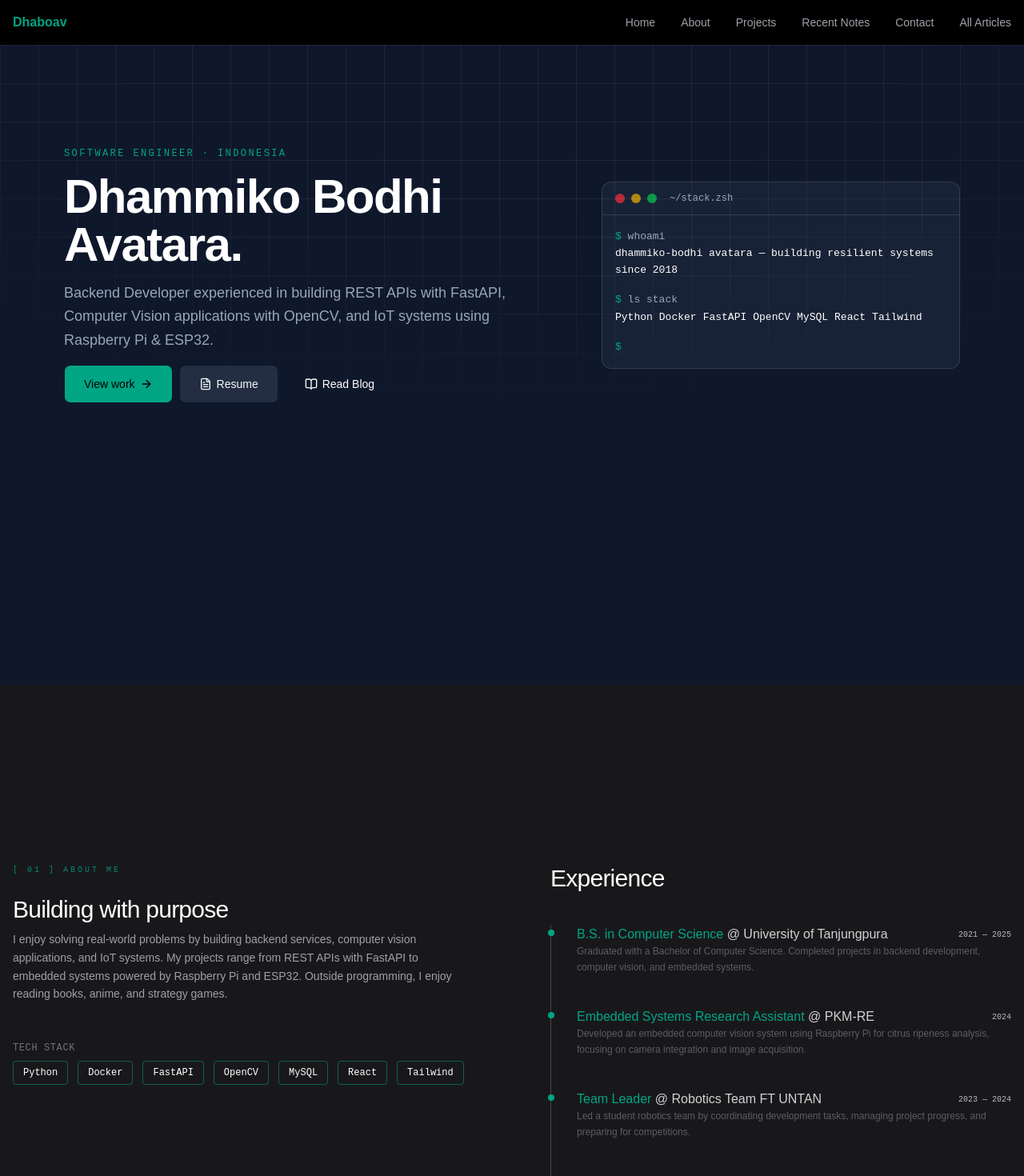
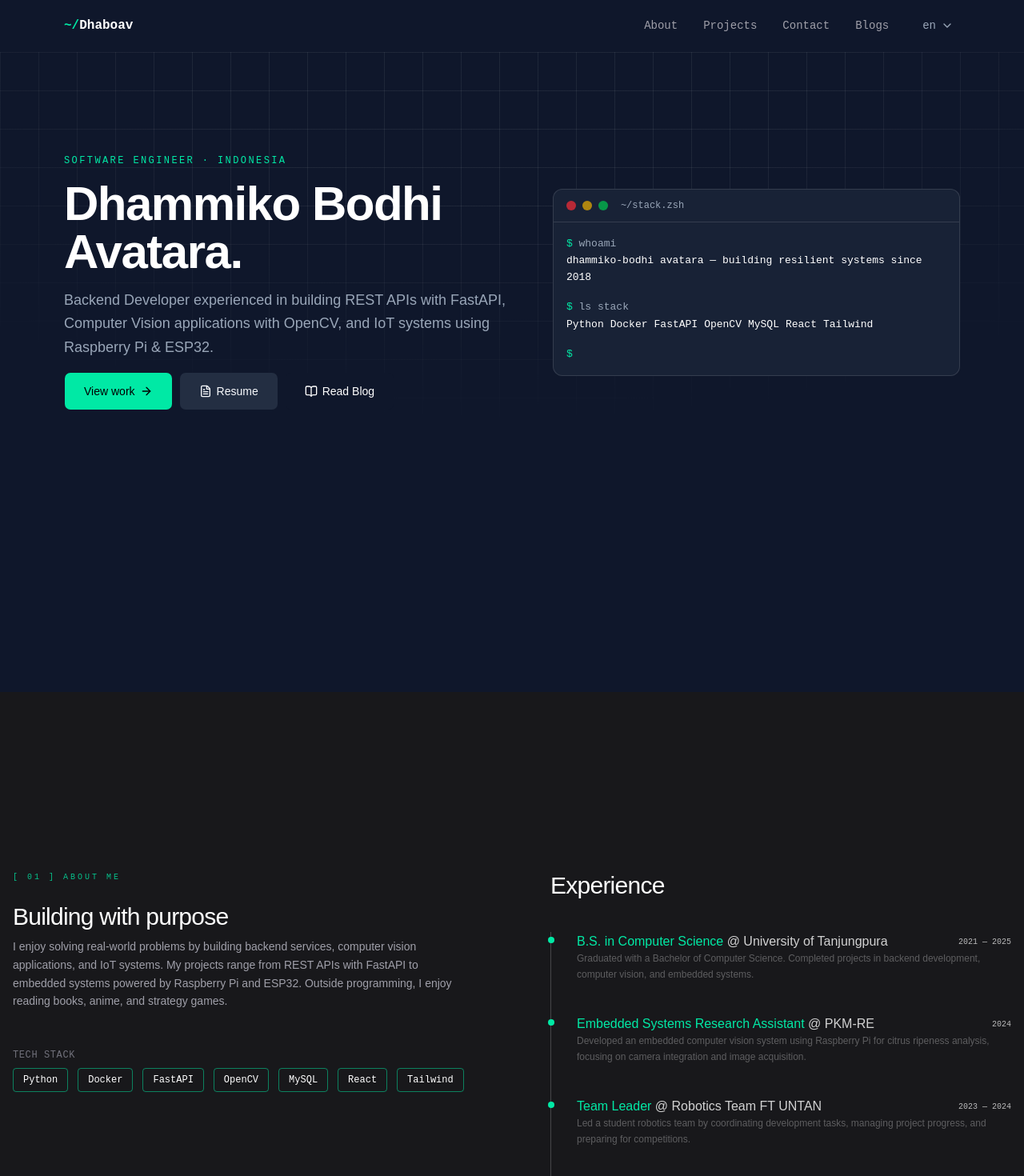
Before and after one commit to dhaboav/dhaboav.github.io, a React (Vite) app: page /#/ in a window 1280 px wide. Shown: the top 1470 px of the page at 80% size. Built offline with nearby package versions, Linux system fonts and the light colour scheme; some icons are missing.

Commit message:
feat: Simplify blogs so it directly into blogs all page - Remove it from navbar, homepage - Move lang change into navbar from footer - Move social media into footer from contact

```diff
--- a/src/app/style.css
+++ b/src/app/style.css
@@ -27,7 +27,7 @@
   --secondary: oklch(0.3 0.04 262);
   --secondary-foreground: oklch(0.985 0.005 250);
   --destructive: oklch(0.704 0.191 22.216);
-  --primary: oklch(0.63 0.15 175);
+  --primary: oklch(0.82 0.19 165);
   --foreground: oklch(0.985 0.005 250);
 }
 
--- a/src/pages/HomePage.tsx
+++ b/src/pages/HomePage.tsx
@@ -1,10 +1,4 @@
-import {
-  BlogSection,
-  AboutSection,
-  HeroSection,
-  ContactSection,
-  ProjectSection,
-} from '@/widgets/home';
+import { AboutSection, HeroSection, ContactSection, ProjectSection } from '@/widgets/home';
 
 export function HomePage() {
   return (
@@ -12,7 +6,6 @@ export function HomePage() {
       <HeroSection />
       <AboutSection />
       <ProjectSection />
-      <BlogSection />
       <ContactSection />
     </div>
   );
--- a/src/widgets/home/BlogSection.tsx
+++ /dev/null
@@ -1,63 +0,0 @@
-import { Link } from 'react-router-dom';
-import { useBlog } from '@/features/blog';
-import { useI18n, formatDate } from '@/shared/lib';
-import { BlogCard } from '@/entities/blog';
-
-export function BlogSection() {
-  const { ui, lang } = useI18n();
-  const { recentBlogs } = useBlog();
-
-  return (
-    <section id="blog" className="bg-foreground text-background min-h-screen py-32">
-      <div className="container mx-auto max-w-7xl px-4">
-        {/* HEADER */}
-        <div className="mb-20 flex flex-col justify-between gap-8 md:flex-row">
-          <div>
-            <p className="mb-6 font-mono text-[10px] tracking-[0.3em] text-black/80 uppercase">
-              [ 03 ] {ui.blog.blogLabel}
-            </p>
-
-            <h2 className="font-display text-5xl leading-[0.9] font-extrabold tracking-tighter uppercase md:text-7xl">
-              {ui.blog.blogHeader.word1}
-              <br />
-              <span className="font-serif font-normal normal-case italic">
-                {ui.blog.blogHeader.word2}
-              </span>
-            </h2>
-          </div>
-
-          <p className="text-background/80 max-w-xs border-l-2 border-black pt-2 pl-6 text-sm leading-relaxed md:self-end">
-            {ui.blog.blogDescription}
-          </p>
-        </div>
-
-        {/* ALL BUTTON */}
-        <div className="mb-4 flex justify-end">
-          <Link
-            to="/blog"
-            className="border-background hover:bg-primary border px-4 py-2 font-mono text-[10px] tracking-[0.3em] uppercase transition-colors hover:text-white"
-          >
-            {ui.blog.blogAllButton} →
-          </Link>
-        </div>
-
-        {/* GRID */}
-        <div className="bg-background/10 grid grid-cols-1 gap-px md:grid-cols-4 md:divide-x lg:divide-y-0">
-          {recentBlogs.map((item, index) => (
-            <BlogCard
-              key={item.slug}
-              blogIndex={index + 1}
-              slug={item.slug}
-              tag={item.tag}
-              title={item.title}
-              date={formatDate(item.dateISO, lang)}
-              excerpt={item.excerpt}
-              slugButtonLabel={ui.blog.blogLinkButton}
-              variant="highlight"
-            />
-          ))}
-        </div>
-      </div>
-    </section>
-  );
-}
--- a/src/widgets/home/ContactSection.tsx
+++ b/src/widgets/home/ContactSection.tsx
@@ -80,21 +80,6 @@ export function ContactSection() {
               <span>{isLoading ? ui.contact.loadingStatus : ui.contact.sendStatus}</span>
             </button>
           </form>
-
-          {/* SOCIAL */}
-          <div className="flex items-center justify-center gap-4 text-white/80 sm:gap-6">
-            <a href="https://github.com/dhaboav" className="text-2xl hover:text-zinc-400">
-              <i className="bxl bx-github" />
-            </a>
-
-            <a href="https://www.linkedin.com/in/dhaboav" className="text-2xl hover:text-blue-500">
-              <i className="bxl bx-linkedin" />
-            </a>
-
-            <a href="https://www.instagram.com/dhaboav" className="text-2xl hover:text-pink-500">
-              <i className="bxl bx-instagram" />
-            </a>
-          </div>
         </div>
       </div>
 
--- a/src/widgets/home/HeroSection.tsx
+++ b/src/widgets/home/HeroSection.tsx
@@ -18,7 +18,7 @@ export function HeroSection() {
         aria-hidden="true"
         aria-label="background"
       />
-      <div className="mx-auto grid max-w-6xl items-center gap-10 px-4 py-32 lg:grid-cols-[1.5fr_1fr] lg:gap-0">
+      <div className="relative mx-auto grid max-w-6xl items-center gap-10 px-4 py-32 lg:grid-cols-[1.2fr_1fr] lg:gap-0">
         <div className="space-y-4">
           <p className="text-primary font-mono text-xs tracking-[0.2em] uppercase">
             Software Engineer · Indonesia
@@ -48,7 +48,7 @@ export function HeroSection() {
               <FileText className="h-4 w-4" /> Resume
             </a>
             <HashLink
-              to="/#blog"
+              to="/blog"
               className={`${buttonVariants({ variant: 'outline' })} h-12 px-6 text-white`}
             >
               <BookOpen /> Read Blog
--- a/src/widgets/home/index.ts
+++ b/src/widgets/home/index.ts
@@ -1,4 +1,3 @@
-export { BlogSection } from './BlogSection';
 export { AboutSection } from './AboutSection';
 export { ContactSection } from './ContactSection';
 export { HeroSection } from './HeroSection';
--- a/src/widgets/layout/Footer.tsx
+++ b/src/widgets/layout/Footer.tsx
@@ -1,29 +1,34 @@
-import { useI18n, languages, type SupportedLang } from '@/shared/lib';
-import { Select, SelectContent, SelectItem, SelectTrigger, SelectValue } from '@/shared/ui';
+import { AUTHOR_NAME } from '@/shared/config';
 
 export function Footer() {
-  const { lang, setLang } = useI18n();
+  const MEDSOS = [
+    { logo: 'bxl bx-github', href: 'https://github.com/dhaboav' },
+    { logo: 'bxl bx-linkedin', href: 'https://www.linkedin.com/in/dhaboav' },
+    { logo: 'bxl bx-instagram', href: 'https://www.instagram.com/dhaboav' },
+  ];
   const currentYear = new Date().getFullYear();
 
   return (
-    <footer className="border-t border-zinc-800 bg-black text-white">
-      <div className="mx-auto flex max-w-7xl items-center justify-between p-4 text-sm text-zinc-500 lg:py-8">
-        <span className="font-mono" aria-label="copyright">
-          ©{currentYear} Dhaboav
-        </span>
+    <footer className="bg-background border-border border-t text-white">
+      <div className="mx-auto grid max-w-6xl gap-3 p-4 text-sm text-zinc-500 md:grid-cols-[minmax(0,1fr)_auto] md:items-center">
+        <div>
+          <h1 className="text-primary font-mono text-base font-bold">
+            ~/
+            <span className="text-white">Dhaboav</span>
+            <span className="blink-cursor text-primary">_</span>
+          </h1>
+          <p className="text-muted-foreground text-xs">
+            © {currentYear} {AUTHOR_NAME}. All rights reserved.
+          </p>
+        </div>
 
-        <Select value={lang} onValueChange={(value) => setLang(value as SupportedLang)}>
-          <SelectTrigger className="w-full max-w-20 bg-zinc-900 text-white">
-            <SelectValue />
-          </SelectTrigger>
-          <SelectContent className="bg-zinc-900 text-white">
-            {languages.map((langItem) => (
-              <SelectItem key={langItem.label} value={langItem.label} className="hover:bg-zinc-500">
-                {langItem.flag} {langItem.full}
-              </SelectItem>
-            ))}
-          </SelectContent>
-        </Select>
+        <div className="flex gap-6 text-white/80">
+          {MEDSOS.map((medsos) => (
+            <a href={medsos.href} key={medsos.logo} className="hover:text-primary text-2xl">
+              <i className={medsos.logo} />
+            </a>
+          ))}
+        </div>
       </div>
     </footer>
   );
--- a/src/widgets/layout/Navbar.tsx
+++ b/src/widgets/layout/Navbar.tsx
@@ -1,27 +1,41 @@
-import { useI18n } from '@/shared/lib';
 import { HashLink } from 'react-router-hash-link';
 import { useNavbar } from './hooks/useNavbar';
 import { Menu, X } from 'lucide-react';
+import { useI18n, languages, type SupportedLang } from '@/shared/lib';
+import { Select, SelectContent, SelectItem, SelectTrigger, SelectValue } from '@/shared/ui';
+import { useEffect, useState } from 'react';
 
 export function Navbar() {
-  const { ui } = useI18n();
+  const { ui, lang, setLang } = useI18n();
   const { isOpen, menuRef, buttonRef, toggleMenu, closeMenu } = useNavbar();
+  const [scrolled, setScrolled] = useState(false);
+
+  useEffect(() => {
+    const onScroll = () => setScrolled(window.scrollY > 8);
+    onScroll();
+    window.addEventListener('scroll', onScroll, { passive: true });
+    return () => window.removeEventListener('scroll', onScroll);
+  }, []);
 
   const navLinks = [
-    { href: '/#home', label: ui.navbar.home },
     { href: '/#about', label: ui.navbar.about },
     { href: '/#projects', label: ui.navbar.projects },
-    { href: '/#blog', label: ui.navbar.blogTeaser },
     { href: '/#contact', label: ui.navbar.contact },
-    { href: '/blog', label: ui.navbar.blogArchive },
+    { href: '/blog', label: 'Blogs' },
   ];
 
   return (
-    <header className="sticky top-0 z-9999 w-full bg-black">
-      <div className="mx-auto max-w-7xl p-4">
+    <header
+      className={`sticky top-0 z-50 border-b transition-colors ${scrolled ? 'border-border bg-background/85 backdrop-blur-md' : 'bg-background border-transparent'}`}
+    >
+      <div className="mx-auto max-w-6xl p-4">
         <nav className="flex items-center justify-between" aria-label="desktop-menu">
-          <HashLink to="#home" aria-label="logo">
-            <h1 className="text-primary font-bold">Dhaboav</h1>
+          <HashLink to="/#home" aria-label="logo">
+            <h1 className="text-primary font-mono text-base font-bold">
+              ~/
+              <span className="text-white">Dhaboav</span>
+              <span className="blink-cursor text-primary">_</span>
+            </h1>
           </HashLink>
 
           <div className="hidden items-center gap-8 md:flex">
@@ -29,11 +43,28 @@ export function Navbar() {
               <HashLink
                 key={navMenu.href}
                 to={navMenu.href}
-                className="link-underline text-sm text-zinc-400 hover:text-white"
+                className="link-underline font-mono text-sm text-zinc-400 hover:text-white"
               >
                 {navMenu.label}
               </HashLink>
             ))}
+
+            <Select value={lang} onValueChange={(value) => setLang(value as SupportedLang)}>
+              <SelectTrigger className="text-muted-foreground w-full max-w-20 border-0 font-mono text-sm">
+                <SelectValue />
+              </SelectTrigger>
+              <SelectContent className="bg-zinc-900 text-white">
+                {languages.map((langItem) => (
+                  <SelectItem
+                    key={langItem.label}
+                    value={langItem.label}
+                    className="hover:bg-zinc-500"
+                  >
+                    {langItem.flag} {langItem.full}
+                  </SelectItem>
+                ))}
+              </SelectContent>
+            </Select>
           </div>
 
           <button
@@ -48,7 +79,7 @@ export function Navbar() {
 
         <nav
           ref={menuRef}
-          className={` ${isOpen ? 'flex' : 'hidden'} flex-col gap-3 pb-4 text-white/80 md:hidden`}
+          className={` ${isOpen ? 'flex' : 'hidden'} flex-col gap-3 py-4 text-white/80 md:hidden`}
           aria-label="mobile-menu"
         >
           {navLinks.map((navMenu) => (
@@ -56,6 +87,23 @@ export function Navbar() {
               {navMenu.label}
             </HashLink>
           ))}
+
+          <Select value={lang} onValueChange={(value) => setLang(value as SupportedLang)}>
+            <SelectTrigger className="w-full max-w-20 border-0 text-sm">
+              <SelectValue />
+            </SelectTrigger>
+            <SelectContent className="bg-zinc-900 text-white">
+              {languages.map((langItem) => (
+                <SelectItem
+                  key={langItem.label}
+                  value={langItem.label}
+                  className="hover:bg-zinc-500"
+                >
+                  {langItem.flag} {langItem.full}
+                </SelectItem>
+              ))}
+            </SelectContent>
+          </Select>
         </nav>
       </div>
     </header>
```
